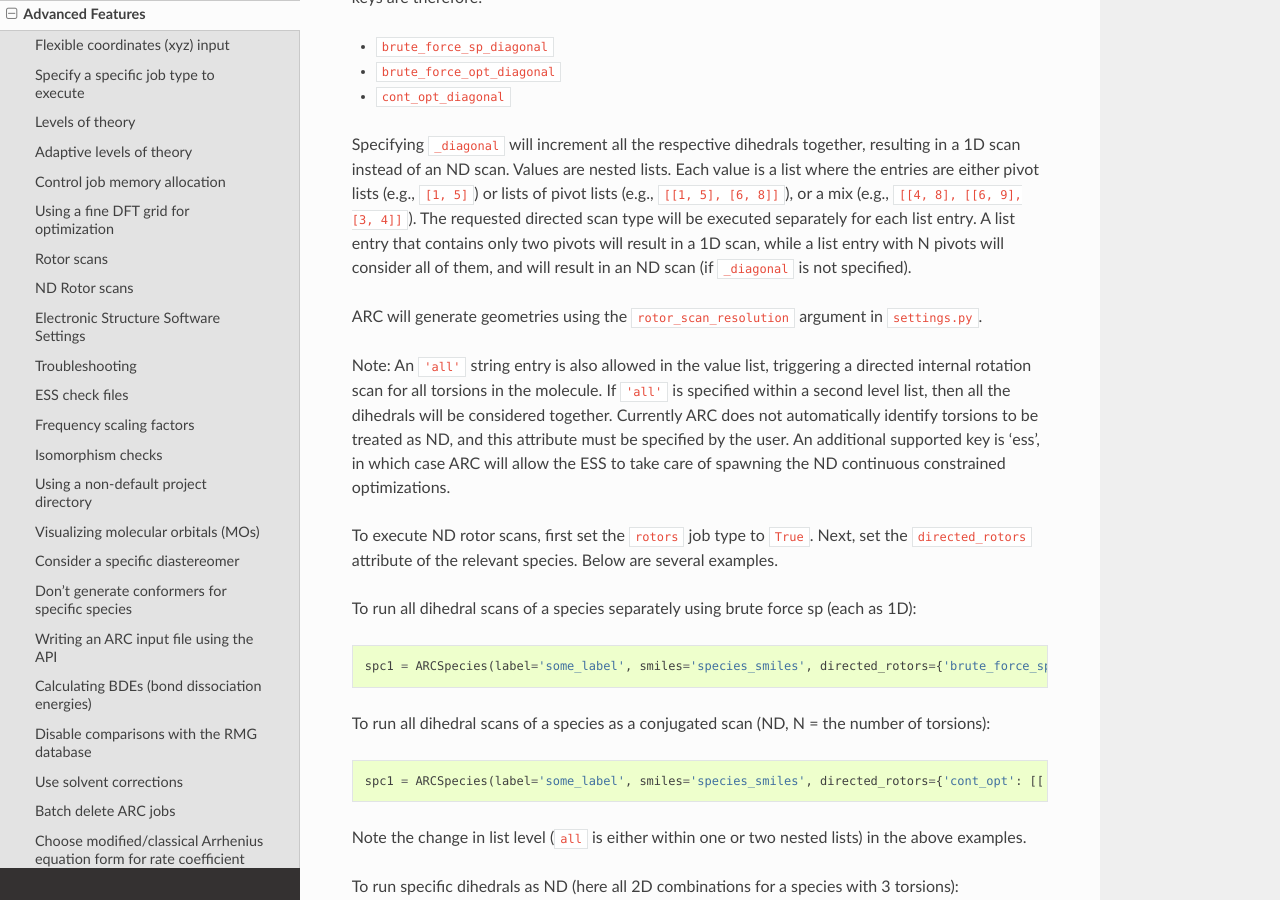
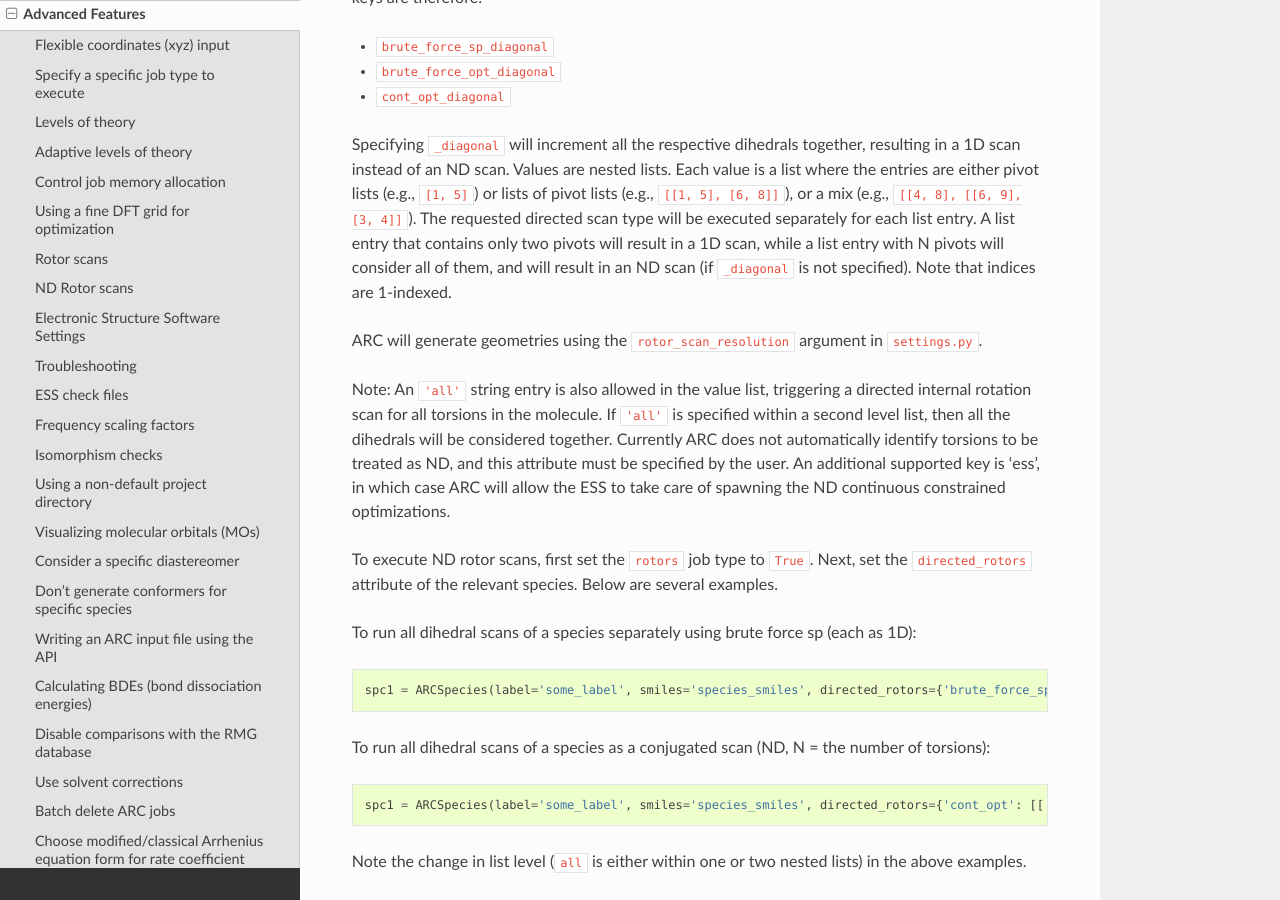
Before and after one commit to ReactionMechanismGenerator/ARC, a Sphinx documentation site: the page built from docs/source/advanced.rst, in a window 1280 px wide and 900 px high, scrolled down 7027 px. Built offline with Sphinx 7.4.7 and the Read the Docs theme 2.0.0, drawn with Linux system fonts in a browser that asks for light colours; formulas are drawn with MathJax 3; the version number could not be read and is left out.

Commit message:
Docs: Mention that pivot indices are 1-indexed

```diff
--- a/docs/source/advanced.rst
+++ b/docs/source/advanced.rst
@@ -312,7 +312,7 @@ an ND scan. Values are nested lists. Each value is a list where the entries are
 or lists of pivot lists (e.g., ``[[1, 5], [6, 8]]``), or a mix (e.g., ``[[4, 8], [[6, 9], [3, 4]]``). The requested
 directed scan type will be executed separately for each list entry. A list entry that contains only two pivots
 will result in a 1D scan, while a list entry with N pivots will consider all of them, and will result in an ND scan
-(if ``_diagonal`` is not specified).
+(if ``_diagonal`` is not specified). Note that indices are 1-indexed.
 
 ARC will generate geometries using the ``rotor_scan_resolution`` argument in ``settings.py``.
 
```
